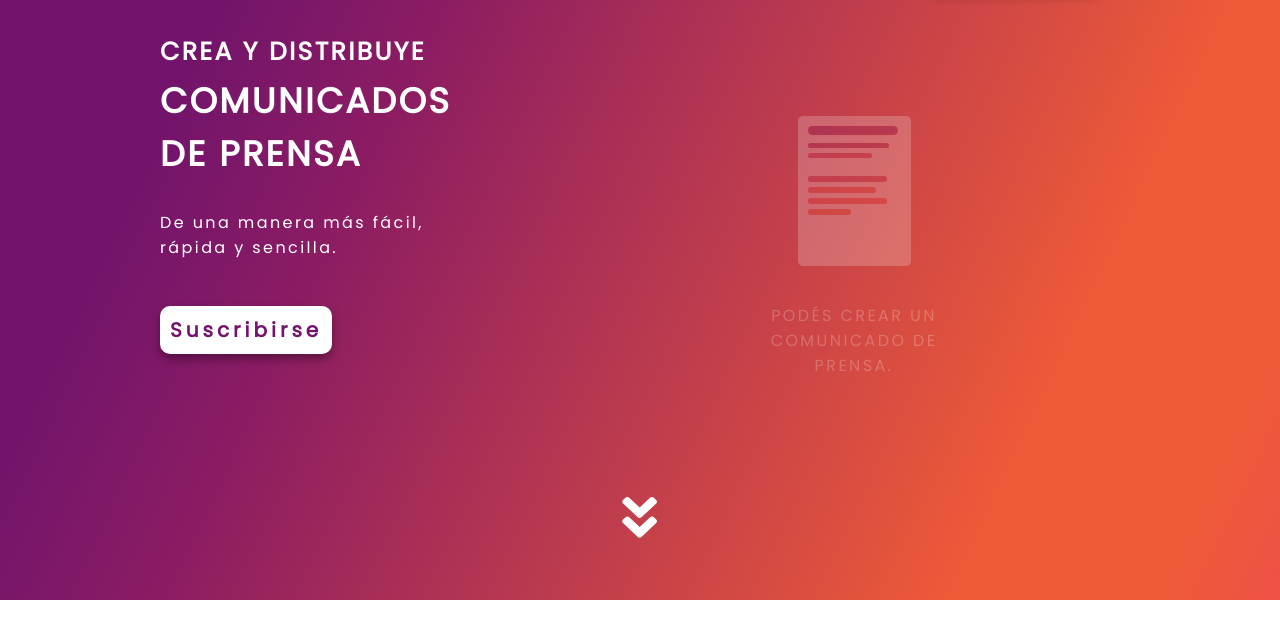
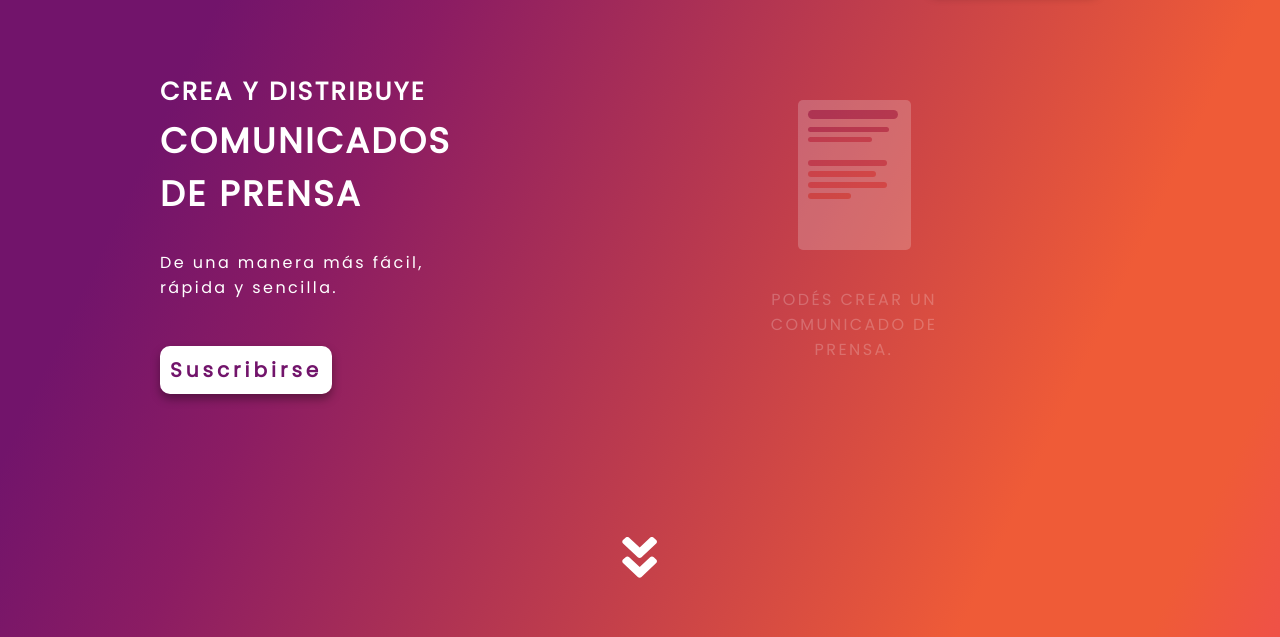
Before and after one commit to cristianfelipe94/NetlifyCMS-testing, a Gatsby site: page / in a window 1280 px wide. Shown: the part 109-746 px from the top of the page. Built offline with nearby package versions, Linux system fonts and the light colour scheme; Gatsby itself is replaced by a stand-in of ours.

Commit message:
Se mejora las distancias entre elementos en el header

```diff
--- a/src/animations/header-animation/header-animation.scss
+++ b/src/animations/header-animation/header-animation.scss
@@ -3,7 +3,7 @@
   padding: 25px;
   position: absolute;
   text-align: center;
-  top: 25vh;
+  top: 23vh;
   left: 55vw;
 }
 
--- a/src/components/nav-menu/nav-menu.scss
+++ b/src/components/nav-menu/nav-menu.scss
@@ -37,6 +37,7 @@
   @media screen and (min-width: 768px) {
     flex-direction: row;
     justify-content: flex-end;
+    margin-bottom: 40px;
     margin-top: -83px;
     position: static;
     right: 442px;
```
